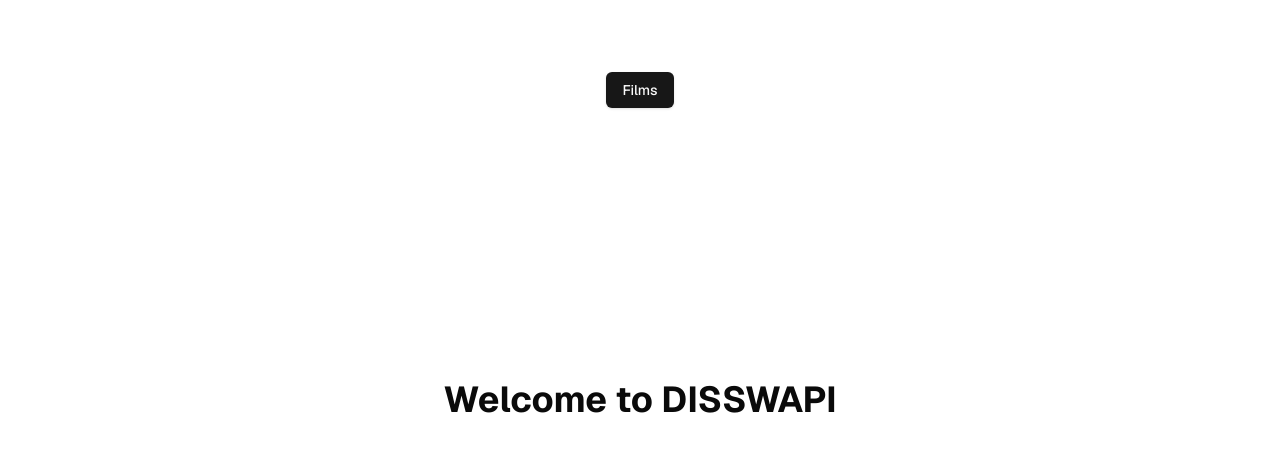
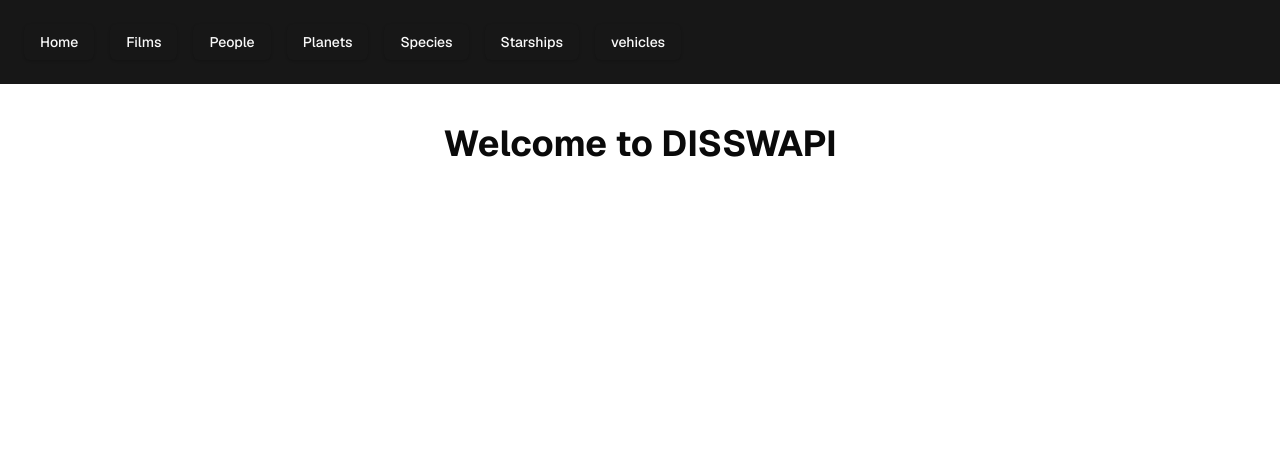
Before and after one commit to Nonag/disswapi, a Next.js app: page / in a window 1280 px wide. Shown: the top 452 px of the page. Built offline with nearby package versions, Linux system fonts and the light colour scheme.

Commit message:
feat: add links to all resource pages to header

```diff
--- a/src/app/layout.tsx
+++ b/src/app/layout.tsx
@@ -4,7 +4,7 @@
 
 import "./globals.css";
 
-import { Header } from "@/components/header";
+import { Header } from "@/components/Header";
 
 const geistSans = Geist({
   variable: "--font-geist-sans",
@@ -29,14 +29,12 @@
       <body
         className={`${geistSans.variable} ${geistMono.variable} antialiased`}
       >
-        <div className="grid grid-rows-[20px_1fr_20px] items-center justify-items-center min-h-screen p-8 pb-20 gap-16 sm:p-20 font-[family-name:var(--font-geist-sans)]">
+        <div className="min-h-screen font-[family-name:var(--font-geist-sans)]">
           <Header />
 
-          <main className="flex flex-col gap-8 row-start-2 items-center sm:items-start">
-            {children}
+          <main>
+            <div className="container gap-4 flex flex-col mx-auto py-10">{children}</div>
           </main>
-
-          <footer className="row-start-3 flex gap-6 flex-wrap items-center justify-center"></footer>
         </div>
       </body>
     </html>
--- a/src/app/page.tsx
+++ b/src/app/page.tsx
@@ -1,7 +1,5 @@
 export default function Home() {
   return (
-    <div className="">
-      <h1 className="text-4xl font-bold text-center">Welcome to DISSWAPI</h1>
-    </div>
+    <h1 className="text-4xl font-bold text-center">Welcome to DISSWAPI</h1>
   );
 }
--- a/src/components/header/header.tsx
+++ b/src/components/header/header.tsx
@@ -9,13 +9,37 @@
  */
 export const Header: FC<HeaderProps> = ({ ...props }) => {
   return (
-    <header className="bg-white" {...props}>
+    <header className="bg-primary" {...props}>
       <nav
         aria-label="Global"
-        className="mx-auto flex max-w-7xl items-center justify-between p-6 lg:px-8"
+        className="flex max-w-7xl gap-4 p-6"
       >
         <Button asChild>
+          <Link href="/">Home</Link>
+        </Button>
+
+        <Button asChild>
           <Link href="/films">Films</Link>
+        </Button>
+
+        <Button asChild>
+          <Link href="/people">People</Link>
+        </Button>
+
+        <Button asChild>
+          <Link href="/planets">Planets</Link>
+        </Button>
+
+        <Button asChild>
+          <Link href="/species">Species</Link>
+        </Button>
+
+        <Button asChild>
+          <Link href="/starships">Starships</Link>
+        </Button>
+
+        <Button asChild>
+          <Link href="/vehicles">vehicles</Link>
         </Button>
       </nav>
     </header>
--- a/src/components/header/index.ts
+++ b/src/components/header/index.ts
@@ -1 +1 @@
-export * from "./header";
+export * from "./Header";
```
